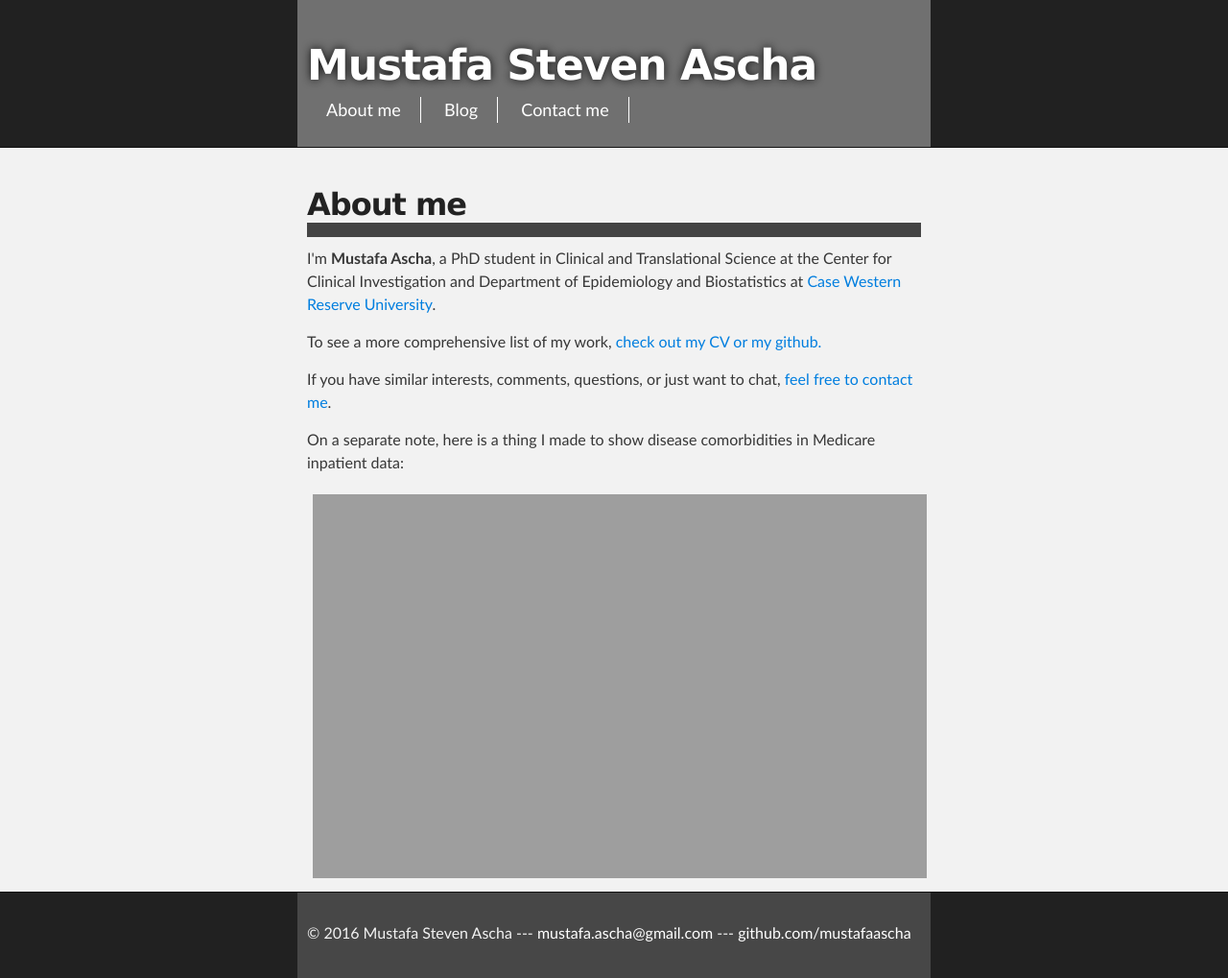
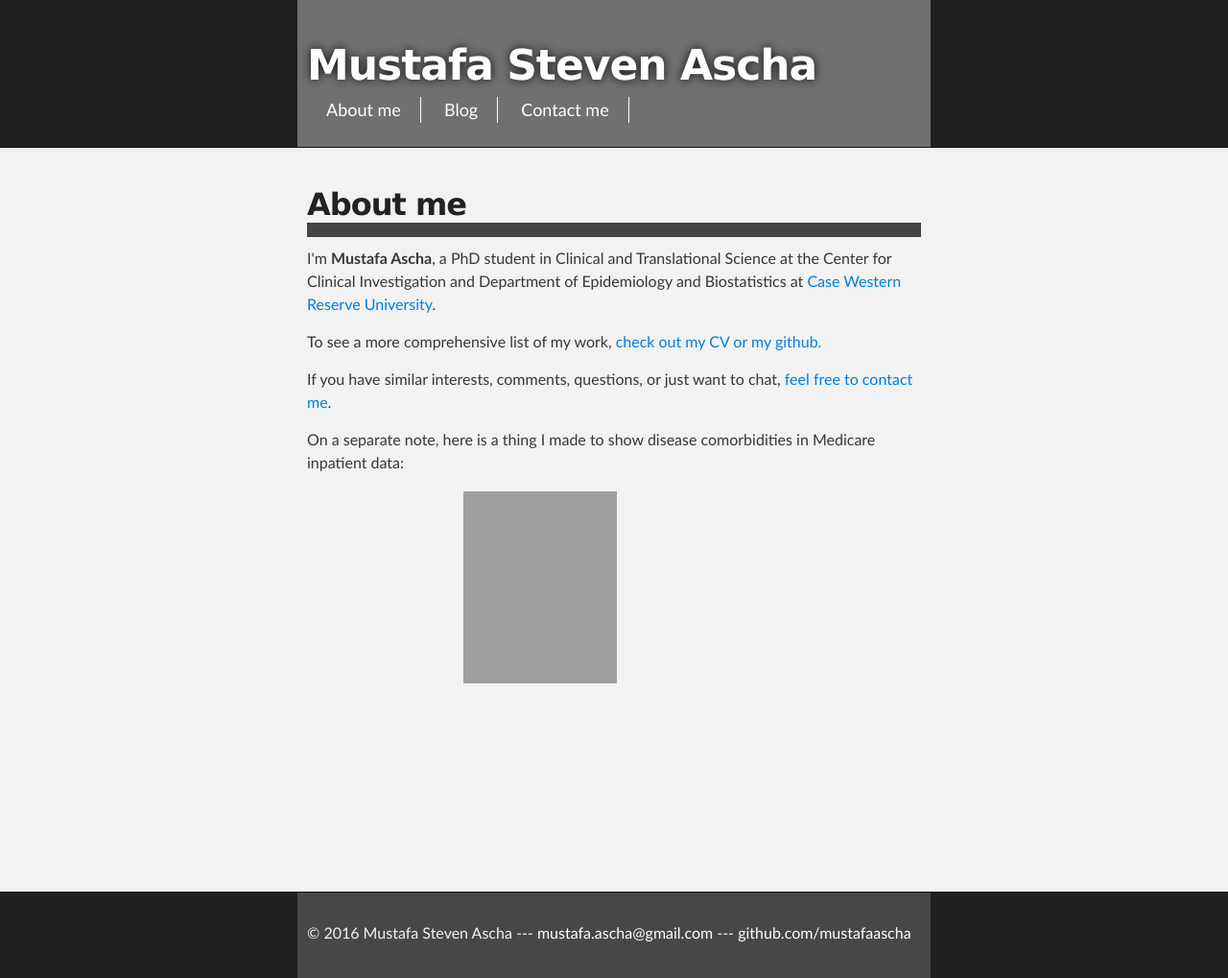
Before and after one commit to mustafaascha/mustafaascha.github.io, a Jekyll site: the page built from about/index.html, in a window 1280 px wide. Shown: the whole page at 96% size. Built offline with Jekyll 4.4.1, drawn with Linux system fonts in a browser that asks for light colours.

Commit message:
Update index.html

```diff
--- a/about/index.html
+++ b/about/index.html
@@ -13,8 +13,8 @@ title: About Mustafa
 
 <p> On a separate note, here is a thing I made to show disease comorbidities in Medicare inpatient data: </p>
 
-<div style="margin: 0 auto; width:100%; height:400px;">
+<div style="margin: 0 auto; width:50%; height:400px;">
     <object type="text/html" data="http://mustafa.fyi/assets/graph-medium"
-            style="width:100%; height:100%; margin:1%;">
+            style="width:50%; height:50%; margin:1%;">
     </object>
 </div>
```
